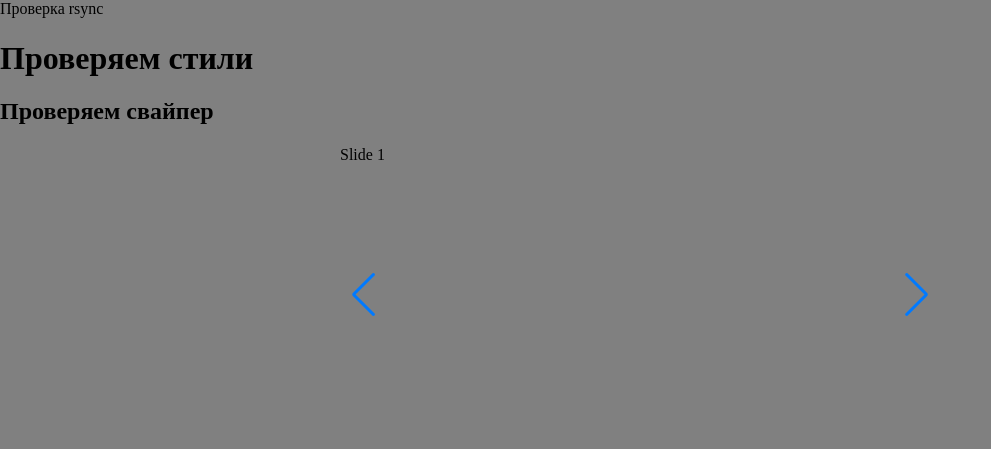
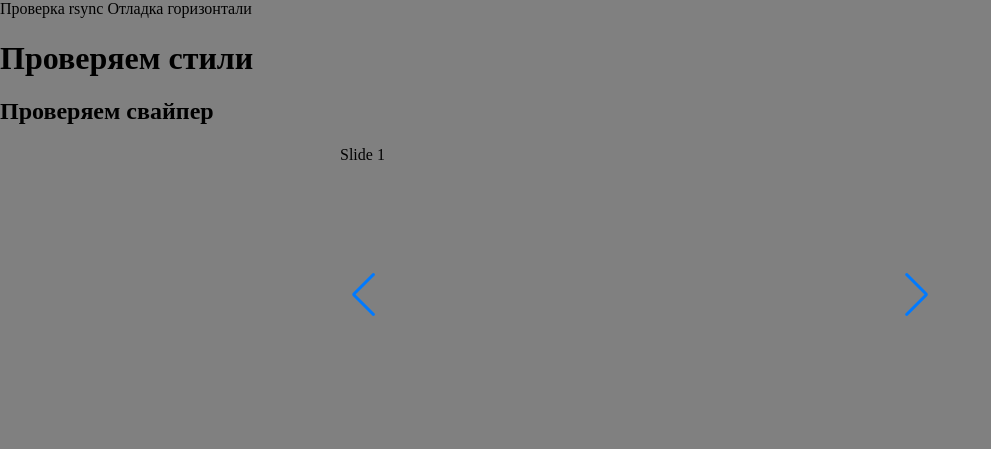
Before and after one commit to lauratida/test_start, a website: page src/index.html in a window 1280 px wide. Shown: the whole page, without its empty margins (0-991 px from the left). Drawn offline with Linux system fonts and the light colour scheme.

Commit message:
Еще раз

```diff
--- a/src/index.html
+++ b/src/index.html
@@ -9,6 +9,8 @@
 </head>
 <body>
   Проверка rsync
+
+  Отладка горизонтали
   <h1>Проверяем стили</h1>
 
   <h2>Проверяем свайпер</h2>
```
